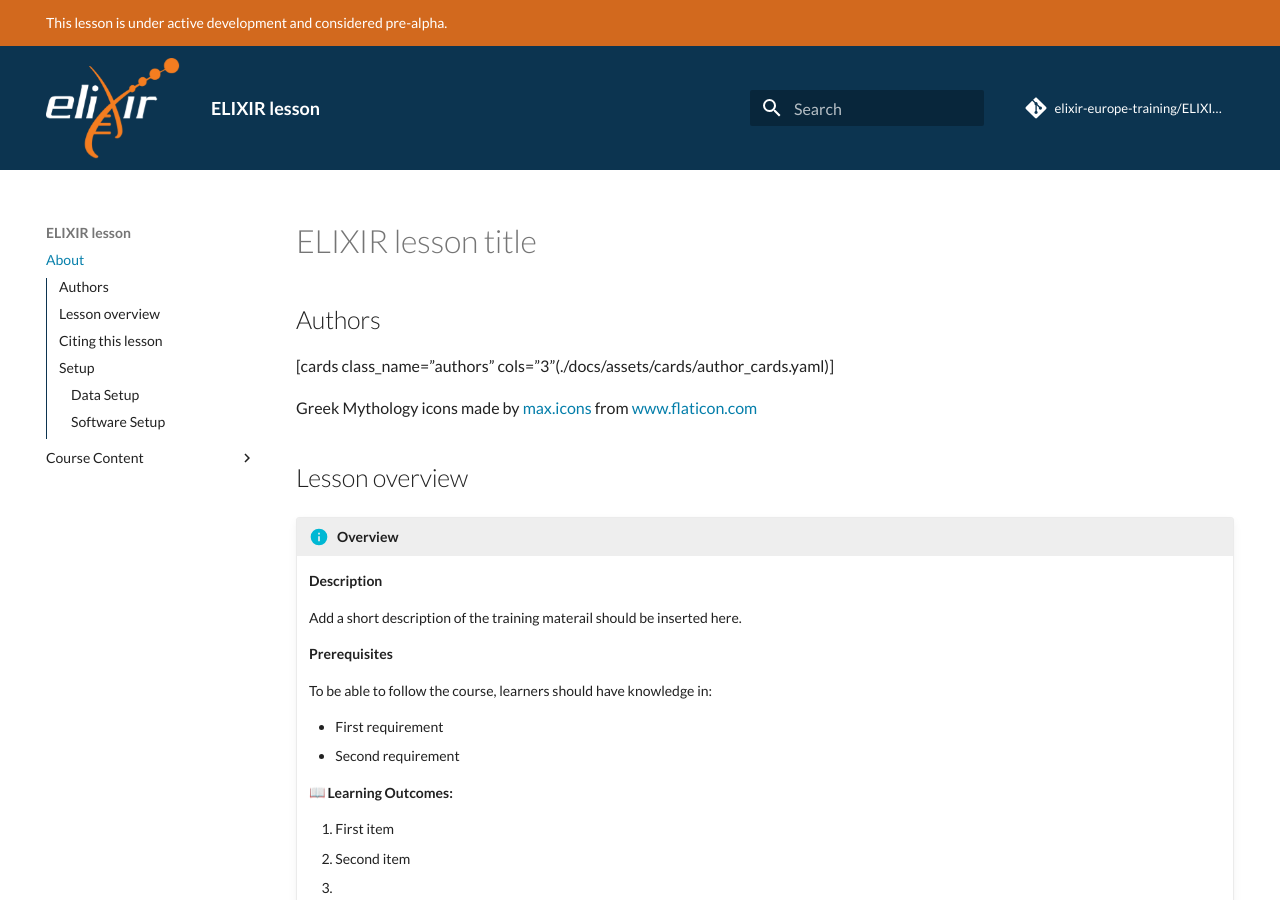
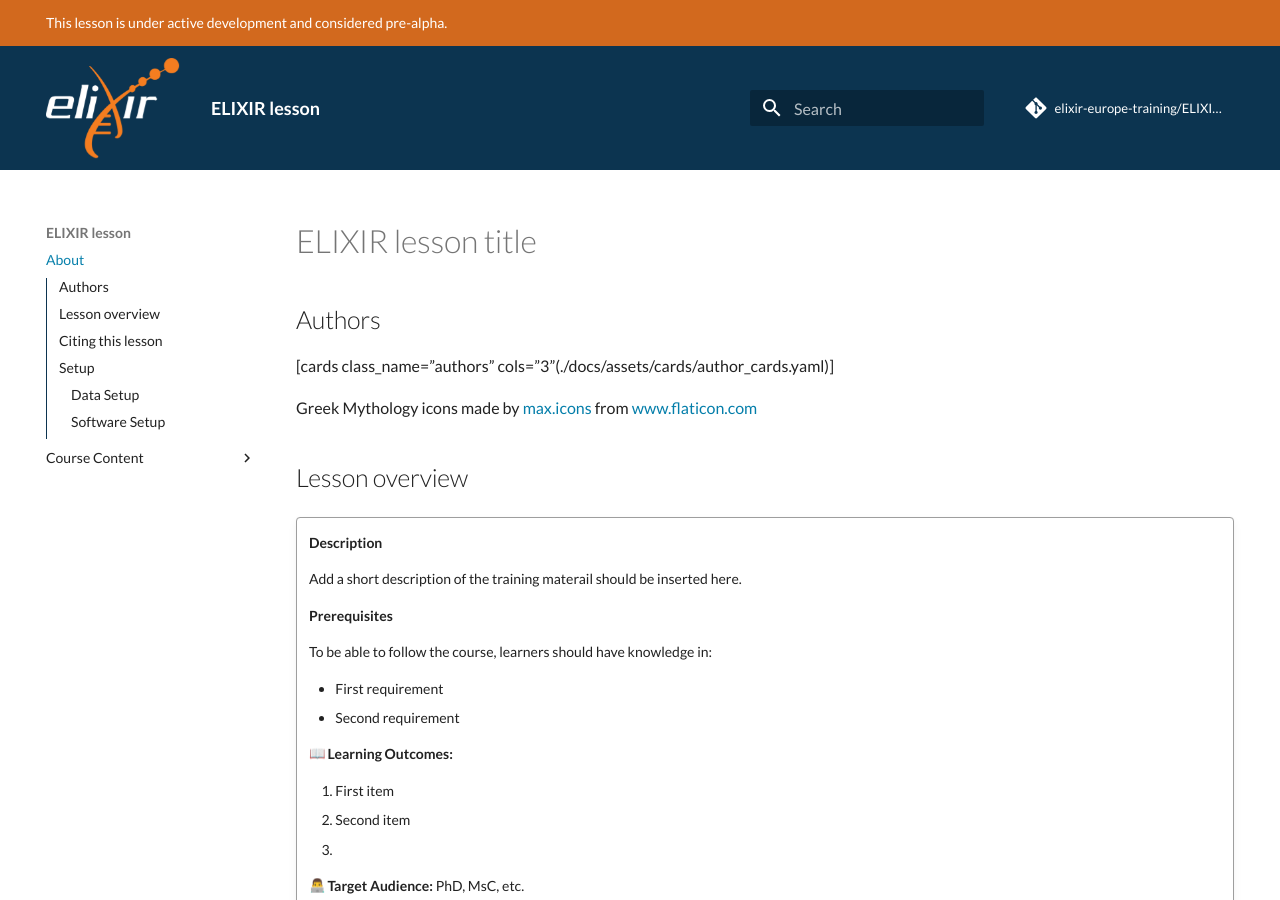
Before and after one commit to elixir-europe-training/ELIXIR-TrP-LessonTemplate-MkDocs, an MkDocs documentation site: the page built from docs/index.md, in a window 1280 px wide and 900 px high. Built offline with MkDocs 1.6.1 and Material for MkDocs 9.7.7, drawn with Linux system fonts in a browser that asks for light colours; emoji names are drawn with the system emoji font; comment, search, counter and statistics services are not loaded.

Commit message:
Update index.md

```diff
--- a/docs/index.md
+++ b/docs/index.md
@@ -8,7 +8,7 @@
 
 ## Lesson overview
 
-!!! info "Overview"
+!!! quote ""
     **Description**
     [comment]: # (Property in Bioschema: description)
     Add a short description of the training materail should be inserted here.
```
